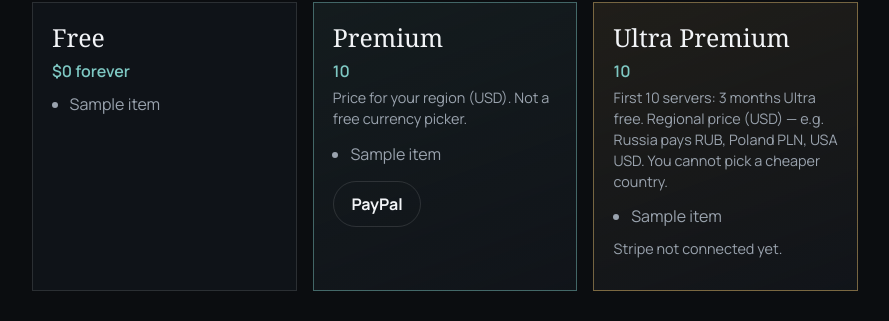
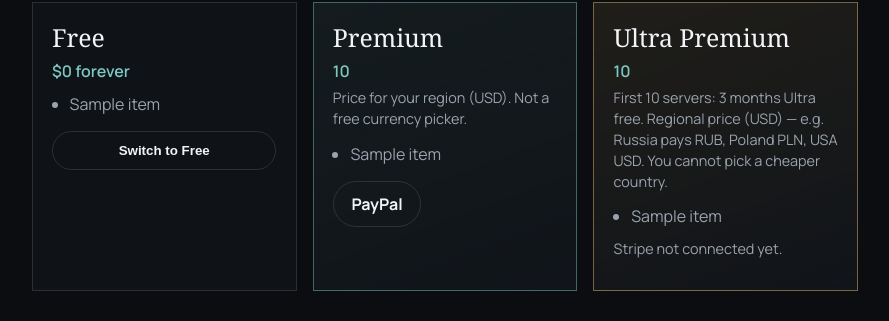
Before and after one commit to 5SpartaN9/Veritas-BotDC, a FastAPI app: template web/templates/guild.html in a window 1280 px wide. Shown: the part 255-576 px from the top of the page, without its empty margins (195-1084 px from the left). Run offline with FastAPI, Linux system fonts and the light colour scheme; the template is opened without the code that fills it: most values are stand-ins (such as "Sample title", 1, 10 or a date in 2020); some web fonts are replaced.

Commit message:
Add Switch to Free so paid/demo Ultra can be downgraded from the panel.
Lifetime stays permanent; paid subscriptions are canceled in Stripe when switching.

Co-authored-by: Cursor <cursoragent@cursor.com>

```diff
--- a/scripts/verify_web.py
+++ b/scripts/verify_web.py
@@ -79,6 +79,8 @@ def main() -> None:
         saved=False,
         paid=False,
         canceled=False,
+        switched_free=False,
+        switch_error=None,
         free_features=FREE_FEATURES,
         premium_features=PREMIUM_FEATURES,
         ultra_features=ULTRA_FEATURES,
--- a/web/app.py
+++ b/web/app.py
@@ -46,6 +46,7 @@ from web.config import (
 from web.discord_api import fetch_bot_guild_ids, fetch_guild_channels
 from web.payments import (
     activate_from_checkout_session,
+    cancel_subscription_to_free,
     create_billing_portal,
     create_checkout_session,
     handle_webhook,
@@ -360,6 +361,8 @@ async def _render_guild_dashboard(
             "saved": request.query_params.get("saved") == "1",
             "paid": request.query_params.get("paid") == "1",
             "canceled": request.query_params.get("canceled") == "1",
+            "switched_free": request.query_params.get("switched") == "free",
+            "switch_error": request.query_params.get("switch_error"),
             "free_features": FREE_FEATURES,
             "premium_features": PREMIUM_FEATURES,
             "ultra_features": ULTRA_FEATURES,
@@ -440,6 +443,28 @@ async def billing_portal(request: Request, guild_id: str):
     return RedirectResponse(url, status_code=303)
 
 
+@app.post("/dashboard/{guild_id}/switch-free")
+async def switch_to_free(request: Request, guild_id: str):
+    session_data = current_session(request)
+    if not session_data or not session_data.get("user"):
+        return RedirectResponse("/auth/login", status_code=303)
+
+    guilds = session_data.get("guilds") or []
+    guild = next((g for g in guilds if str(g.get("id")) == guild_id), None)
+    if not guild or not _can_manage(guild):
+        raise HTTPException(status_code=403, detail="No access")
+
+    try:
+        cancel_subscription_to_free(int(guild_id))
+    except Exception as exc:
+        print(f"[billing] switch-free failed guild={guild_id}: {exc!r}")
+        return RedirectResponse(
+            f"/dashboard/{guild_id}?switch_error=1",
+            status_code=303,
+        )
+    return RedirectResponse(f"/dashboard/{guild_id}?switched=free", status_code=303)
+
+
 @app.post("/webhooks/stripe")
 async def stripe_webhook(request: Request):
     payload = await request.body()
--- a/web/payments.py
+++ b/web/payments.py
@@ -113,6 +113,30 @@ def create_billing_portal(*, customer_id: str, guild_id: str) -> str:
     return portal.url
 
 
+def cancel_subscription_to_free(guild_id: int) -> dict[str, str]:
+    """Cancel Stripe subscription (if any) and set the guild to Free."""
+    data = settings_store.get_guild_plan(guild_id)
+    if data.get("lifetime"):
+        raise RuntimeError("Ultra Lifetime cannot be downgraded")
+
+    sub_id = data.get("stripe_subscription_id")
+    if sub_id and STRIPE_SECRET_KEY:
+        stripe.api_key = STRIPE_SECRET_KEY
+        try:
+            stripe.Subscription.cancel(str(sub_id))
+        except Exception as exc:
+            # Fallback for older stripe SDK names / already-canceled subs.
+            logger.warning("Stripe cancel failed for %s: %s", sub_id, exc)
+            try:
+                stripe.Subscription.delete(str(sub_id))
+            except Exception as exc2:
+                logger.warning("Stripe delete failed for %s: %s", sub_id, exc2)
+
+    if not settings_store.clear_plan_to_free(guild_id):
+        raise RuntimeError("Could not switch this server to Free")
+    return {"ok": "free", "guild_id": str(guild_id)}
+
+
 def handle_webhook(payload: bytes, signature: str | None) -> dict[str, str]:
     stripe.api_key = STRIPE_SECRET_KEY
     secret = (STRIPE_WEBHOOK_SECRET or "").strip()
--- a/web/templates/guild.html
+++ b/web/templates/guild.html
@@ -39,6 +39,12 @@
 {% if canceled %}
 <article class="notice">Checkout canceled. You can try again anytime.</article>
 {% endif %}
+{% if switched_free %}
+<article class="notice ok">This server is now on Free. Paid subscription was canceled if one existed.</article>
+{% endif %}
+{% if switch_error %}
+<article class="notice bad">Could not switch to Free (Lifetime stays forever, or Stripe cancel failed). Try Manage billing.</article>
+{% endif %}
 
 <section class="plans-grid three compact">
   <article class="plan-card {% if plan.plan == 'free' %}current{% endif %}">
@@ -49,6 +55,20 @@
       <li>{{ item }}</li>
       {% endfor %}
     </ul>
+    <div class="pay-actions">
+      {% if is_lifetime %}
+      <p class="plan-note">Ultra Lifetime cannot be downgraded.</p>
+      {% elif plan.plan != 'free' %}
+      <form
+        method="post"
+        action="/dashboard/{{ guild.id }}/switch-free"
+        class="pay-form"
+        onsubmit="return confirm('Switch this server to Free now? Any paid subscription will be canceled.');"
+      >
+        <button class="btn btn-ghost" type="submit">Switch to Free</button>
+      </form>
+      {% endif %}
+    </div>
   </article>
   <article class="plan-card accent {% if plan.plan in ['premium', 'trial'] %}current{% endif %}">
     <h2>{% if plan.plan == "trial" %}Premium / Demo{% else %}Premium{% endif %}</h2>
@@ -73,6 +93,20 @@
         <input type="hidden" name="tier" value="premium" />
         <button class="btn" type="submit">Get Premium · {{ regional_premium_price }}</button>
       </form>
+      {% elif plan.plan == 'premium' and not plan.is_trial %}
+      <form method="post" action="/dashboard/{{ guild.id }}/billing">
+        <button class="btn btn-ghost" type="submit">Manage billing</button>
+      </form>
+      <form
+        method="post"
+        action="/dashboard/{{ guild.id }}/switch-free"
+        class="pay-form"
+        onsubmit="return confirm('Cancel Premium and switch to Free now?');"
+      >
+        <button class="btn btn-ghost" type="submit">Switch to Free</button>
+      </form>
+      {% elif payments_enabled and plan.plan == 'ultra' and not is_lifetime %}
+      <p class="plan-note">To move Ultra → Premium: cancel Ultra first (Switch to Free), then buy Premium.</p>
       {% endif %}
       {% if paypal_url and plan.plan not in ['premium', 'ultra'] %}
       <a class="btn btn-ghost" href="{{ paypal_url }}" target="_blank" rel="noreferrer">PayPal</a>
```
Also changed, not shown: utils/settings.py (+26 -0 lines).
